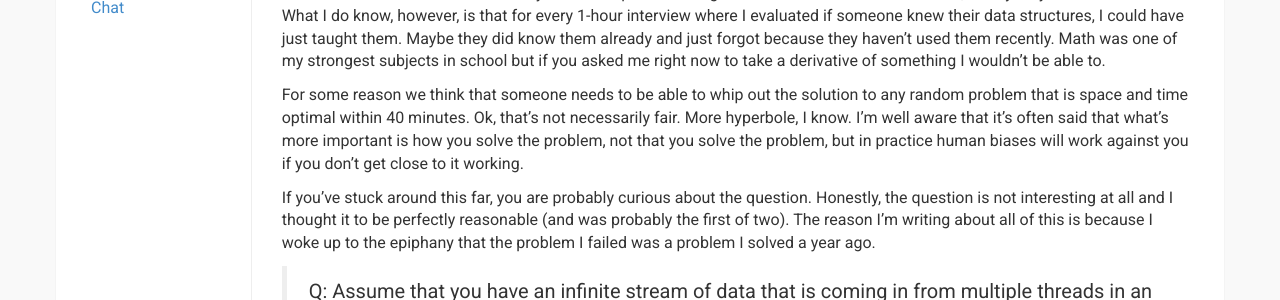
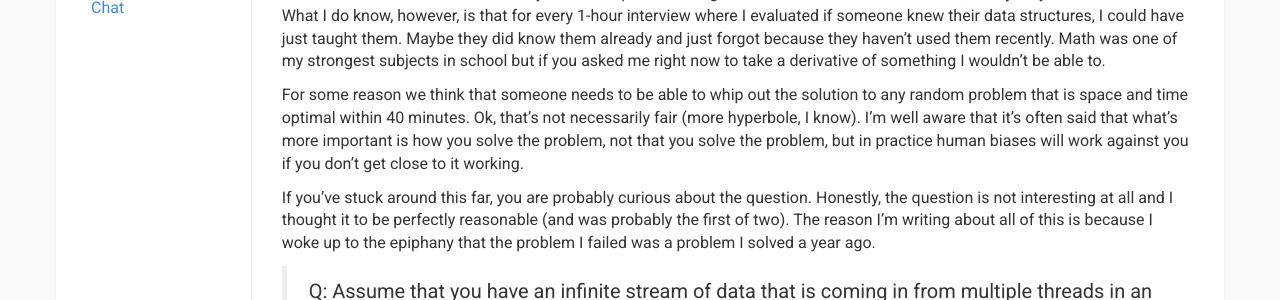
Before and after one commit to darrenkopp/darrenkopp.github.com, a Jekyll site: the page built from _posts/2024-05-01-coding-interviews-are-stupid.md, in a window 1280 px wide. Shown: the part 405-705 px from the top of the page. Built offline with Jekyll 4.4.1, drawn with Linux system fonts in a browser that asks for light colours.

Commit message:
minor tweak

```diff
--- a/_posts/2024-05-01-coding-interviews-are-stupid.md
+++ b/_posts/2024-05-01-coding-interviews-are-stupid.md
@@ -26,8 +26,8 @@ know them already and just forgot because they haven't used them recently. Math
 subjects in school but if you asked me right now to take a derivative of something I wouldn't be able to.
 
 For some reason we think that someone needs to be able to whip out the solution to any random
-problem that is space and time optimal within 40 minutes. Ok, that's not necessarily fair. More
-hyperbole, I know. I'm well aware that it's often said that what's more important is how you solve
+problem that is space and time optimal within 40 minutes. Ok, that's not necessarily fair (more
+hyperbole, I know). I'm well aware that it's often said that what's more important is how you solve
 the problem, not that you solve the problem, but in practice human biases will work against you
 if you don't get close to it working.
 
```
